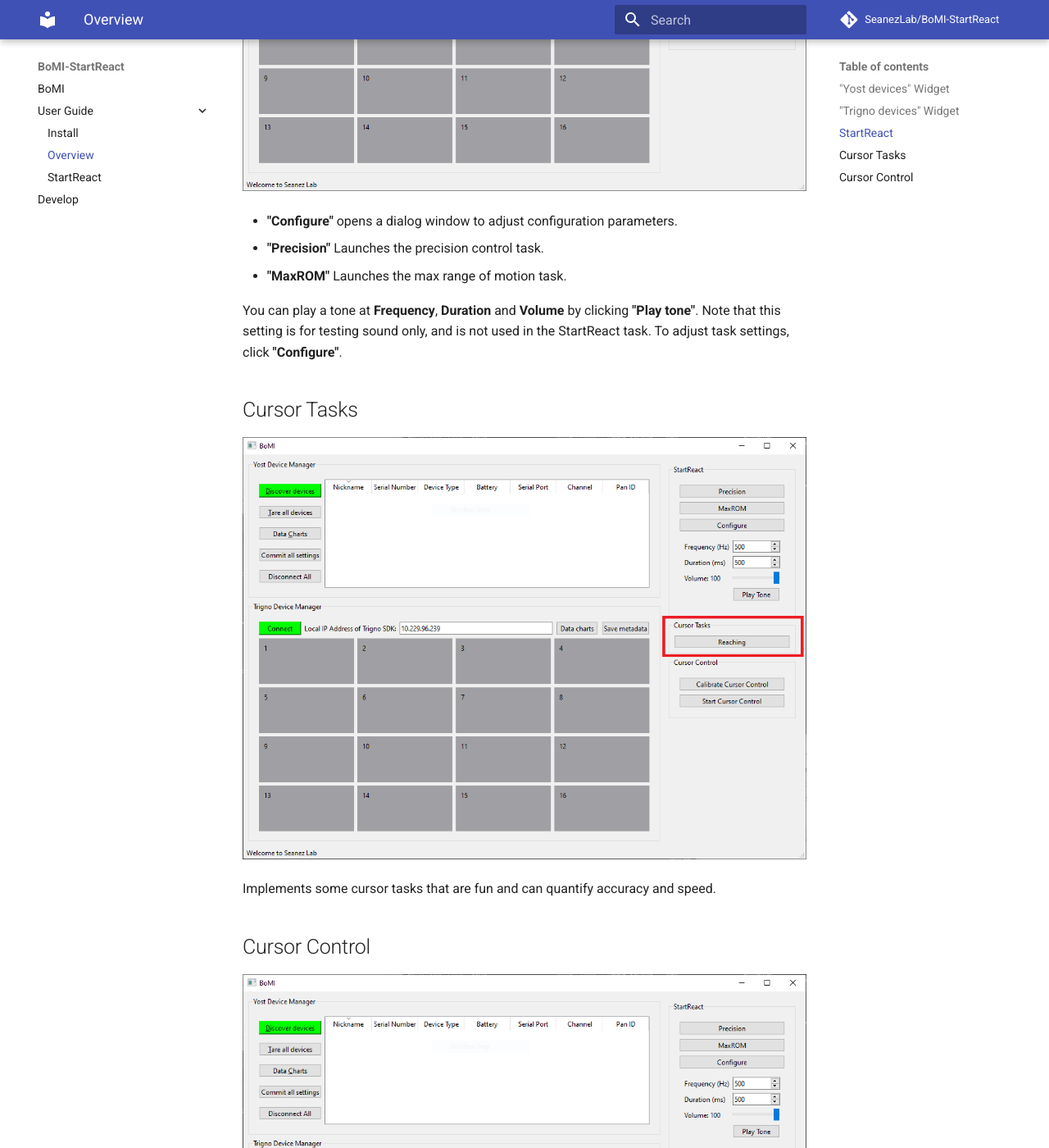
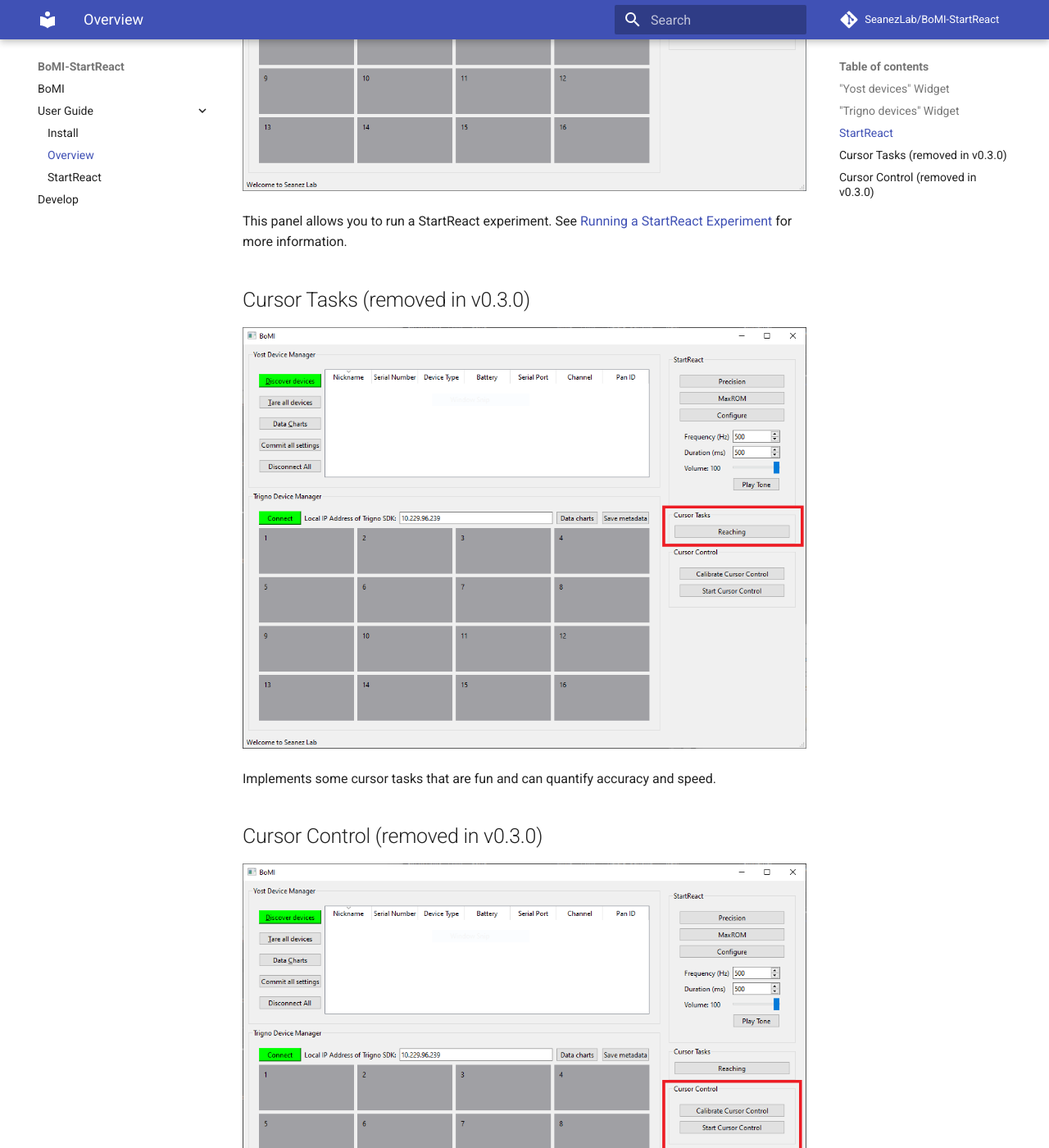
Before and after one commit to SeanezLab/BoMI-py, an MkDocs documentation site: the page built from docs/overview.md, in a window 1280 px wide and 1400 px high, scrolled down 3240 px. Shown: the whole window at 82% size. Built offline with MkDocs 1.6.1 and Material for MkDocs 9.7.7, drawn with Linux system fonts in a browser that asks for light colours; comment, search, counter and statistics services are not loaded.

Commit message:
Update overview.md

```diff
--- a/docs/overview.md
+++ b/docs/overview.md
@@ -44,19 +44,16 @@ Make sure the **Trigno Control Utility** (Trigno SDK Server) is running on the c
 
 ![](./img/bomi-startreact.png)
 
-- **"Configure"** opens a dialog window to adjust configuration parameters.
-- **"Precision"** Launches the precision control task.
-- **"MaxROM"** Launches the max range of motion task.
+This panel allows you to run a StartReact experiment.
+See [Running a StartReact Experiment](start-react.md) for more information.
 
-You can play a tone at **Frequency**, **Duration** and **Volume** by clicking **"Play tone"**. Note that this setting is for testing sound only, and is not used in the StartReact task. To adjust task settings, click **"Configure"**.
-
-## Cursor Tasks
+## Cursor Tasks (removed in v0.3.0)
 
 ![](./img/bomi-cursor-tasks.png)
 
 Implements some cursor tasks that are fun and can quantify accuracy and speed.
 
-## Cursor Control
+## Cursor Control (removed in v0.3.0)
 
 ![](./img/bomi-cursor-control.png)
 
```
